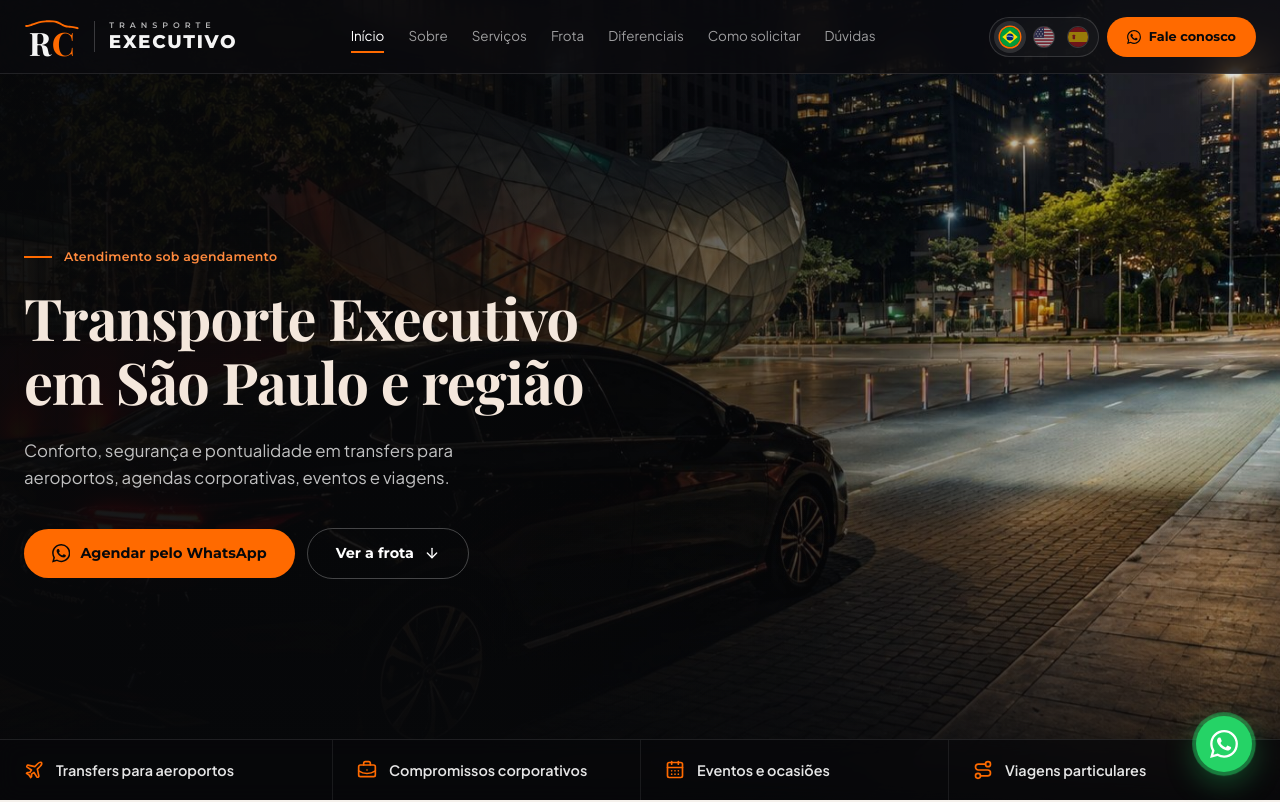
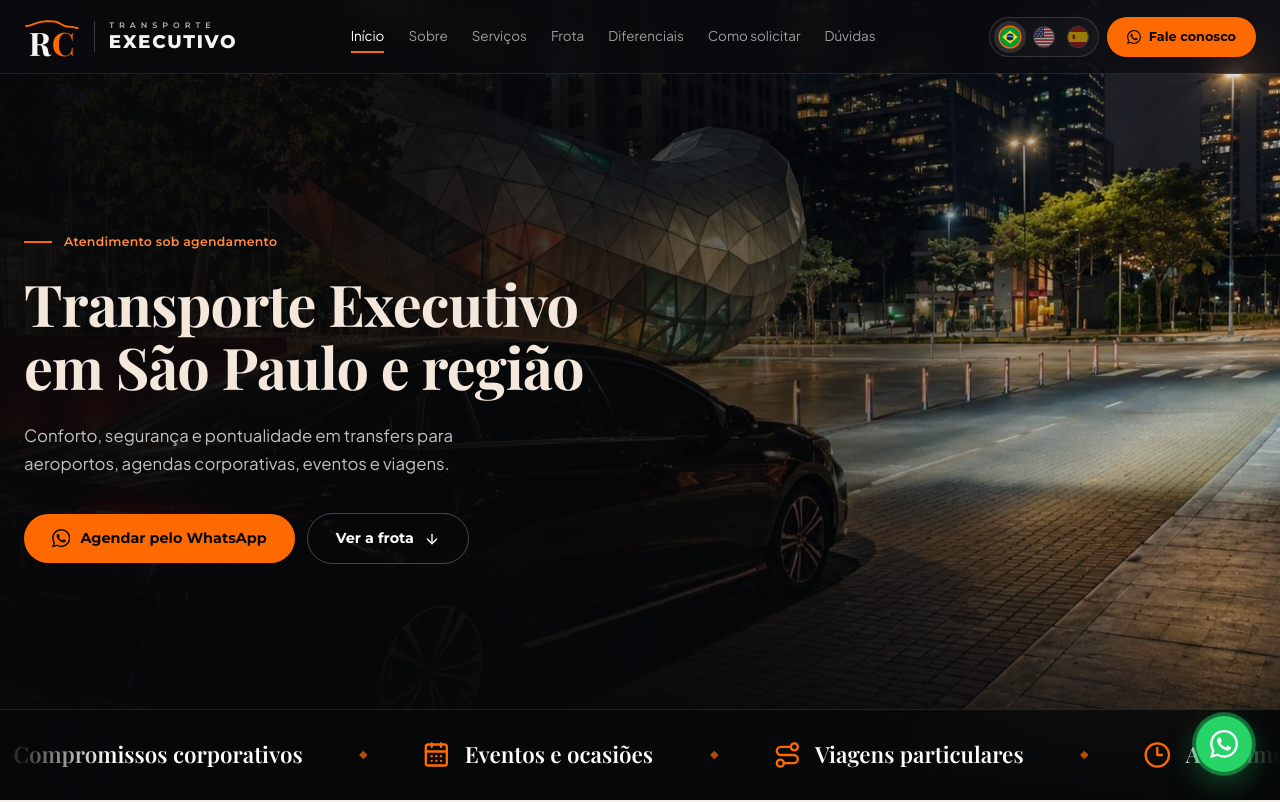
Before and after one commit to pedropcorsini/landing-page-rc-motorista, a React (Vite) app: page / in a window 1280 px wide. Shown: the top 802 px of the page. Built offline with nearby package versions, Linux system fonts and the light colour scheme; a web font is replaced by a local one.

Commit message:
feat: faixa de servicos do hero em carrossel continuo

```diff
--- a/src/components/Hero.tsx
+++ b/src/components/Hero.tsx
@@ -48,23 +48,39 @@ export function Hero() {
         </div>
       </div>
 
-      <div className="border-t border-white/[0.1] bg-[rgba(7,8,10,0.72)] backdrop-blur-[10px]">
-        <ul className="container-site grid grid-cols-2 lg:grid-cols-4">
-          {hero.features.map((feature, index) => {
+      <div className="group/marquee relative overflow-hidden border-t border-white/[0.1] bg-[rgba(7,8,10,0.78)] backdrop-blur-[10px]">
+        <div
+          aria-hidden="true"
+          className="pointer-events-none absolute inset-y-0 left-0 z-10 w-16 bg-gradient-to-r from-ink to-transparent sm:w-28"
+        />
+        <div
+          aria-hidden="true"
+          className="pointer-events-none absolute inset-y-0 right-0 z-10 w-16 bg-gradient-to-l from-ink to-transparent sm:w-28"
+        />
+        <div className="flex w-max animate-marquee group-hover/marquee:[animation-play-state:paused] motion-reduce:w-full motion-reduce:animate-none">
+          {[0, 1].map((copy) => (
+            <ul
+              key={copy}
+              aria-hidden={copy === 1 ? true : undefined}
+              className={`flex flex-none items-center motion-reduce:w-full motion-reduce:flex-wrap motion-reduce:justify-center ${
+                copy === 1 ? 'motion-reduce:hidden' : ''
+              }`}
+            >
+              {hero.features.map((feature) => {
                 const Icon = icons[feature.icon];
                 return (
-              <li
-                key={feature.label}
-                className={`flex items-center gap-3 py-4 pr-3 sm:py-5 ${index % 2 === 1 ? 'border-l border-white/[0.08] pl-4 sm:pl-6' : ''} ${
-                  index === 2 ? 'border-t border-white/[0.08] lg:border-l lg:border-t-0 lg:pl-6' : ''
-                } ${index === 3 ? 'border-t border-white/[0.08] lg:border-t-0' : ''}`}
-              >
-                <Icon aria-hidden="true" className="h-5 w-5 flex-none text-brand" />
-                <span className="text-[0.82rem] font-semibold leading-tight text-white/90 sm:text-[0.9rem]">{feature.label}</span>
+                  <li key={feature.label} className="flex items-center gap-3.5 py-6 sm:py-7">
+                    <Icon aria-hidden="true" className="h-6 w-6 flex-none text-brand sm:h-7 sm:w-7" />
+                    <span className="whitespace-nowrap font-display text-[1.15rem] font-semibold text-white sm:text-[1.4rem]">
+                      {feature.label}
+                    </span>
+                    <span aria-hidden="true" className="ml-6 mr-10 h-1.5 w-1.5 flex-none rotate-45 bg-brand/70 sm:ml-11 sm:mr-14" />
                   </li>
                 );
               })}
             </ul>
+          ))}
+        </div>
       </div>
     </section>
   );
--- a/src/i18n/content/en.ts
+++ b/src/i18n/content/en.ts
@@ -56,6 +56,8 @@ export const en: SiteContent = {
       { icon: 'briefcase', label: 'Corporate appointments' },
       { icon: 'calendar', label: 'Events and occasions' },
       { icon: 'route', label: 'Private trips' },
+      { icon: 'clock', label: 'Service by appointment' },
+      { icon: 'user', label: 'Specialized service' },
     ],
   },
   about: {
--- a/src/i18n/content/es.ts
+++ b/src/i18n/content/es.ts
@@ -56,6 +56,8 @@ export const es: SiteContent = {
       { icon: 'briefcase', label: 'Compromisos corporativos' },
       { icon: 'calendar', label: 'Eventos y ocasiones' },
       { icon: 'route', label: 'Viajes particulares' },
+      { icon: 'clock', label: 'Atención con reserva previa' },
+      { icon: 'user', label: 'Atención especializada' },
     ],
   },
   about: {
--- a/src/i18n/content/pt.ts
+++ b/src/i18n/content/pt.ts
@@ -56,6 +56,8 @@ export const pt: SiteContent = {
       { icon: 'briefcase', label: 'Compromissos corporativos' },
       { icon: 'calendar', label: 'Eventos e ocasiões' },
       { icon: 'route', label: 'Viagens particulares' },
+      { icon: 'clock', label: 'Atendimento sob agendamento' },
+      { icon: 'user', label: 'Atendimento especializado' },
     ],
   },
   about: {
--- a/tailwind.config.js
+++ b/tailwind.config.js
@@ -61,11 +61,16 @@ export default {
           '0%': { transform: 'scale(1.08)' },
           '100%': { transform: 'scale(1)' },
         },
+        marquee: {
+          '0%': { transform: 'translateX(0)' },
+          '100%': { transform: 'translateX(-50%)' },
+        },
       },
       animation: {
         'status-pulse': 'statusPulse 2.5s ease-in-out infinite',
         'whatsapp-pulse': 'whatsappPulse 2.2s ease-out infinite',
         'hero-zoom': 'heroZoom 24s ease-in-out infinite alternate',
+        marquee: 'marquee 38s linear infinite',
       },
     },
   },
```
Lines whose indentation alone changed are shown as unchanged.
